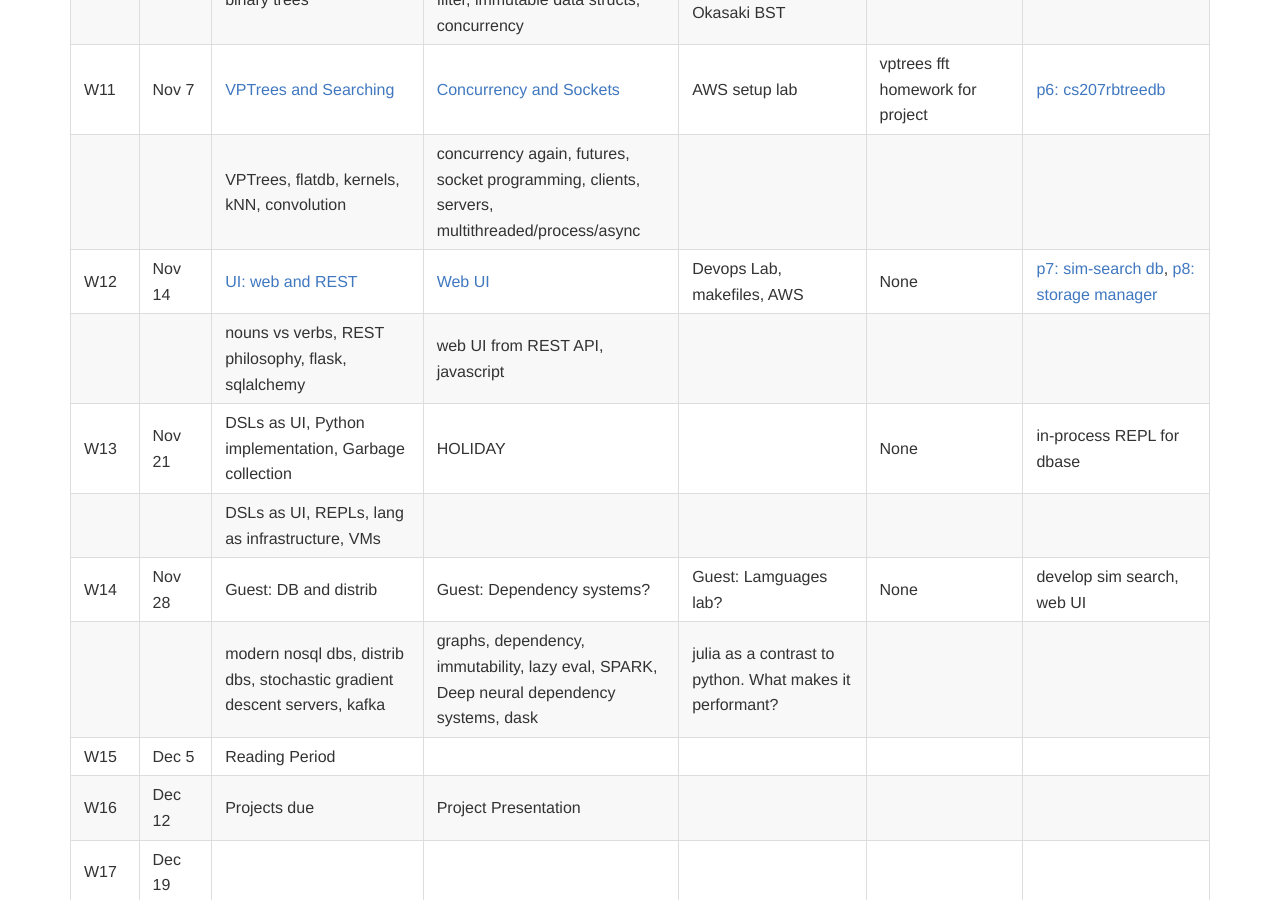
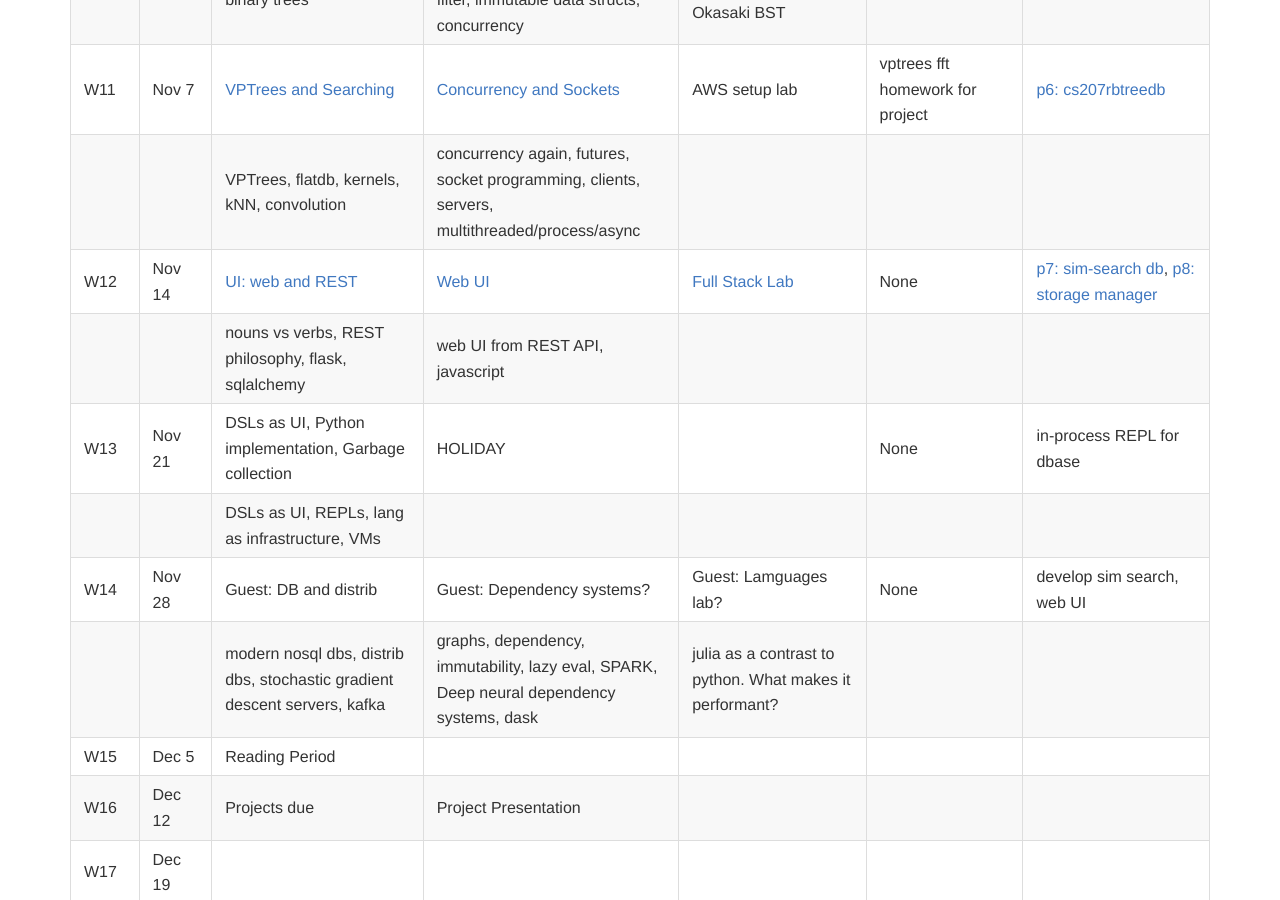
Before and after one commit to iacs-cs207/cs207-2016, a Jekyll site: the page built from schedule.md, in a window 1280 px wide and 900 px high, scrolled down 1501 px. Built offline with Jekyll 4.4.1, drawn with Linux system fonts in a browser that asks for light colours; nearby versions of some CDN libraries; Markdown is read by kramdown in place of the engine named in the settings.

Commit message:
added Fuks lab

```diff
--- a/schedule.md
+++ b/schedule.md
@@ -27,7 +27,7 @@ layout: default
 |      |            | binary trees                             | referential transparency, map, filter, immutable data structs, concurrency | immutable BST and Okasaki BST            |                                          |                                          |
 | W11  | Nov 7      | [VPTrees and Searching](https://dl.dropboxusercontent.com/u/75194/TimeSeriesGuestLecture.pdf) | [Concurrency and Sockets](https://github.com/iacs-cs207/cs207-2016/blob/master/lectures/ConcurrencySockets.ipynb) | AWS setup lab                            | vptrees fft homework for project         | [p6: cs207rbtreedb](https://iacs-cs207.github.io/cs207-2016/projects/project6.html) |
 |      |            | VPTrees, flatdb, kernels, kNN, convolution | concurrency again, futures, socket programming, clients, servers, multithreaded/process/async |                                          |                                          |                                          |
-| W12  | Nov 14     | [UI: web  and REST](https://github.com/iacs-cs207/cs207-2016/blob/master/lectures/Server.ipynb) | [Web UI](https://github.com/rahuldave/cs207web) | Devops Lab, makefiles, AWS               | None                                     | [p7: sim-search db](https://iacs-cs207.github.io/cs207-2016/projects/project7.html), [p8: storage manager](https://iacs-cs207.github.io/cs207-2016/projects/project8.html) |
+| W12  | Nov 14     | [UI: web  and REST](https://github.com/iacs-cs207/cs207-2016/blob/master/lectures/Server.ipynb) | [Web UI](https://github.com/rahuldave/cs207web) | [Full Stack Lab](https://github.com/fyeung86/eztodo) | None                                     | [p7: sim-search db](https://iacs-cs207.github.io/cs207-2016/projects/project7.html), [p8: storage manager](https://iacs-cs207.github.io/cs207-2016/projects/project8.html) |
 |      |            | nouns vs verbs, REST philosophy, flask, sqlalchemy | web UI from REST API, javascript         |                                          |                                          |                                          |
 | W13  | Nov 21     | DSLs as UI, Python implementation, Garbage collection | HOLIDAY                                  |                                          | None                                     | in-process REPL for dbase                |
 |      |            | DSLs as UI, REPLs, lang as infrastructure, VMs |                                          |                                          |                                          |                                          |
```
